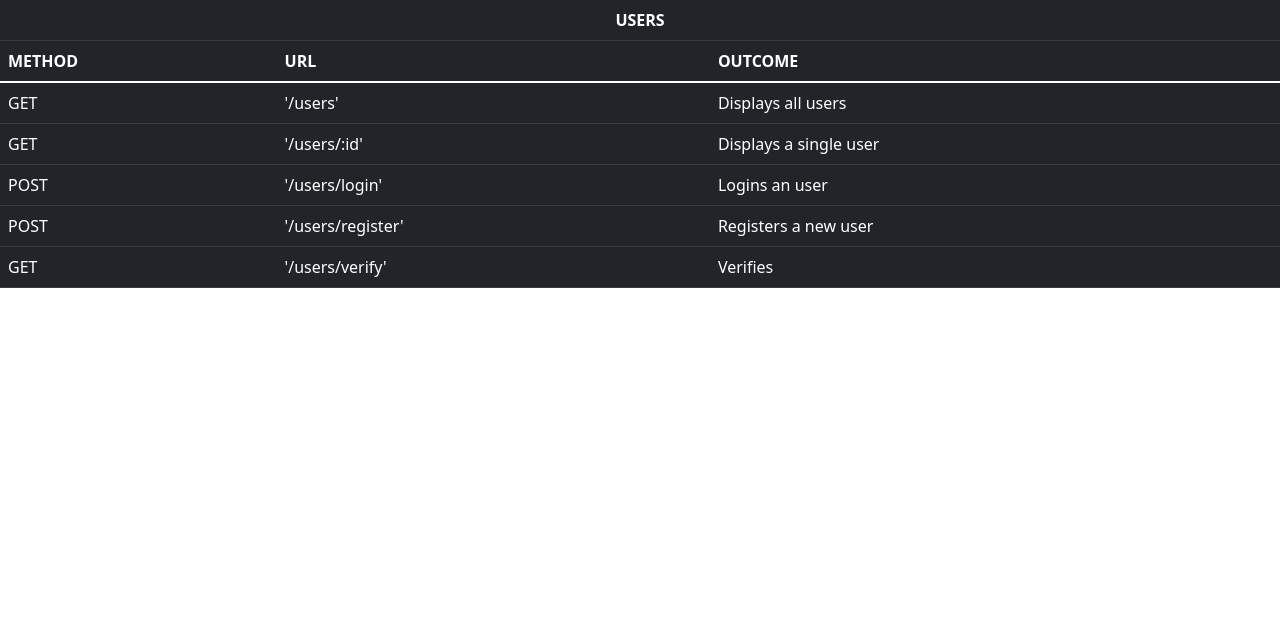
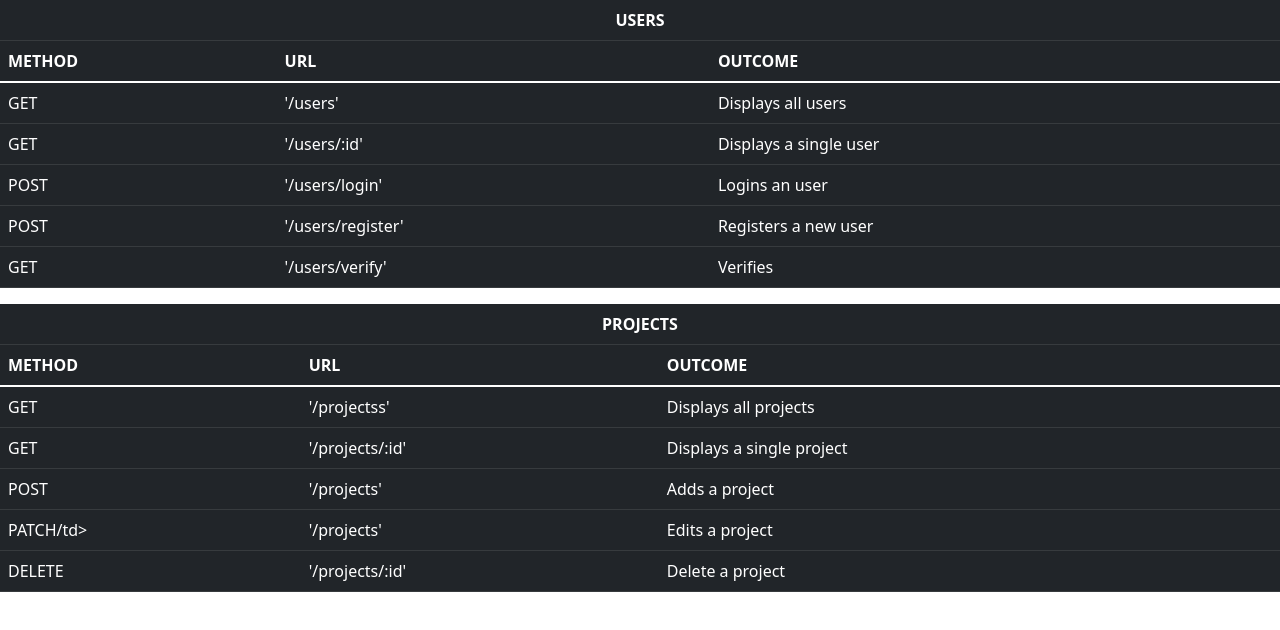
Before and after one commit to Carlaamylawrence/devconnectbackend, a website: page index.html in a window 1280 px wide. Drawn offline with nearby package versions, Linux system fonts and the light colour scheme.

Commit message:
projects route

```diff
--- a/index.html
+++ b/index.html
@@ -16,9 +16,10 @@
       crossorigin="anonymous"
     ></script>
 
-    <title>Document</title>
+    <title>API ROUTES</title>
   </head>
   <body>
+    <!-- USERS ROUTE -->
     <table class="table table-dark">
       <thead>
         <th colspan="3" class="text text-center">USERS</th>
@@ -56,5 +57,45 @@
         </tr>
       </tbody>
     </table>
+    <!-- PROJECTS ROUTE -->
+    <table class="table table-dark">
+      <thead>
+        <th colspan="3" class="text text-center">PROJECTS</th>
+        <tr>
+          <th scope="col">METHOD</th>
+          <th scope="col">URL</th>
+          <th scope="col">OUTCOME</th>
+        </tr>
+      </thead>
+      <tbody>
+        <tr>
+          <td>GET</td>
+          <td>'/projectss'</td>
+          <td>Displays all projects</td>
+        </tr>
+        <tr>
+          <td>GET</td>
+          <td>'/projects/:id'</td>
+          <td>Displays a single project</td>
+        </tr>
+        <tr>
+          <td>POST</td>
+          <td>'/projects'</td>
+          <td>Adds a project</td>
+        </tr>
+        <tr>
+          <td>PATCH/td>
+          <td>'/projects'</td>
+          <td>Edits a project</td>
+        </tr>
+        <tr>
+          <td>DELETE</td>
+          <td>'/projects/:id'</td>
+          <td>Delete a project</td>
+        </tr>
+      </tbody>
+    </table>
+
+
   </body>
 </html>
```
